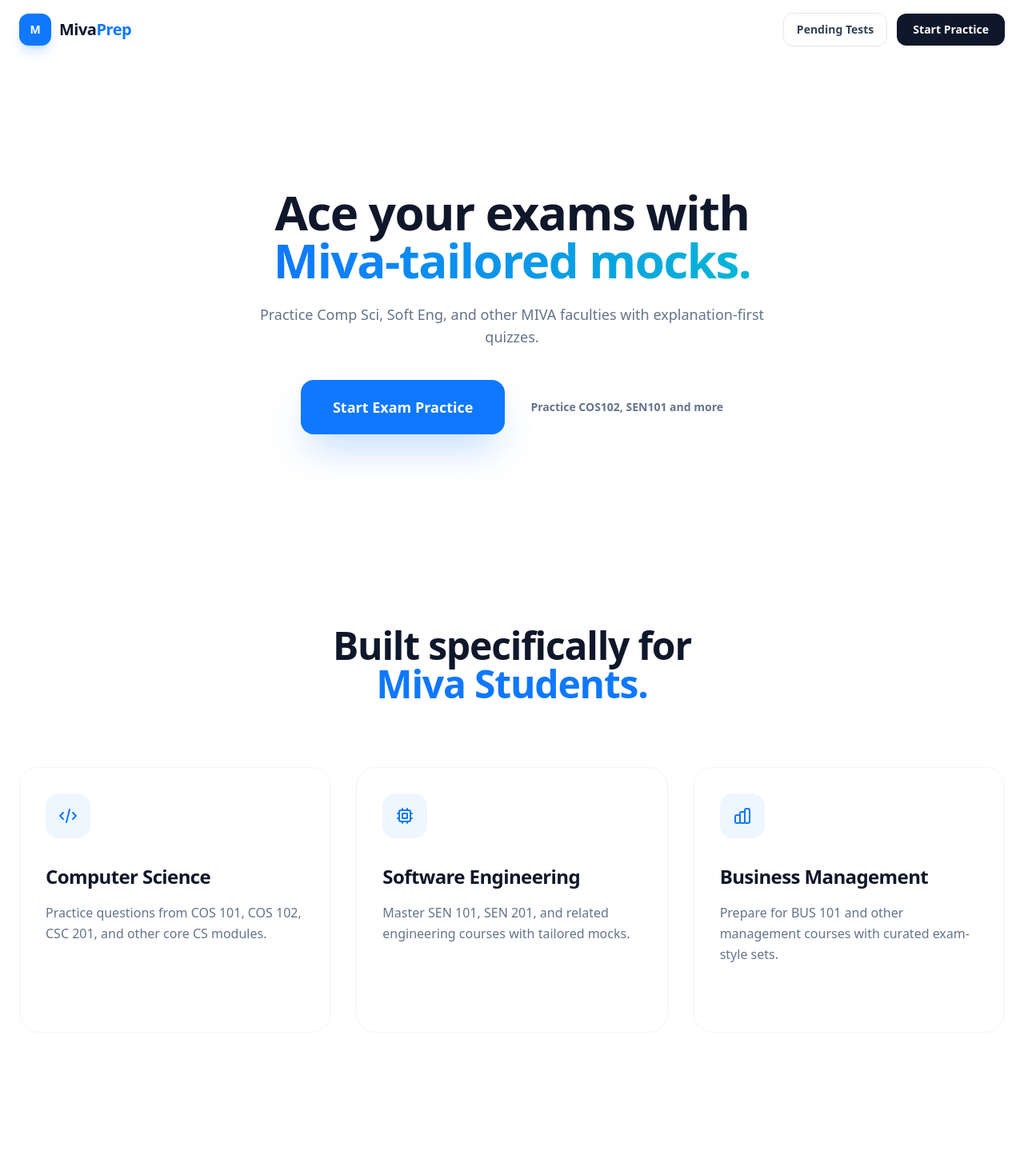
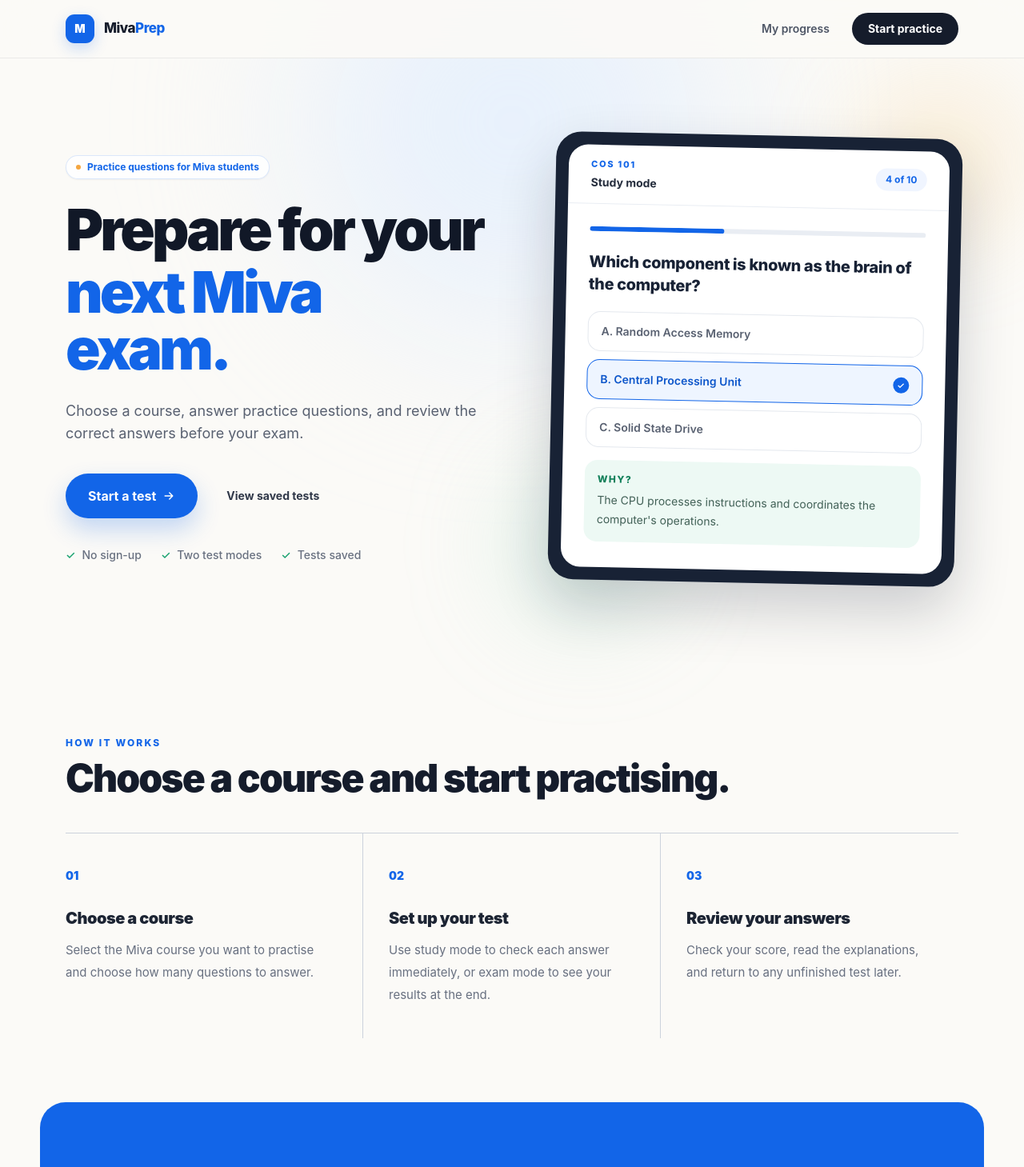
Before and after one commit to JC-Coder/quiz_server, a React (Vite) app: page / in a window 1280 px wide. Shown: the top 1459 px of the page at 80% size. Built offline with nearby package versions, Linux system fonts and the light colour scheme.

Commit message:
chore: update landing page

```diff
--- a/src/pages/HomePage.jsx
+++ b/src/pages/HomePage.jsx
@@ -1,149 +1,215 @@
 import { Link } from 'react-router-dom';
-import PageContainer from '../components/PageContainer';
 
-const highlights = [
+const benefits = [
   {
-    title: 'Computer Science',
-    description:
-      'Practice questions from COS 101, COS 102, CSC 201, and other core CS modules.',
-    icon: (
-      <svg className="h-6 w-6" fill="none" stroke="currentColor" viewBox="0 0 24 24">
-        <path
-          strokeLinecap="round"
-          strokeLinejoin="round"
-          strokeWidth={2}
-          d="M10 20l4-16m4 4l4 4-4 4M6 16l-4-4 4-4"
-        />
-      </svg>
-    )
+    number: '01',
+    title: 'Choose a course',
+    description: 'Select the Miva course you want to practise and choose how many questions to answer.',
   },
   {
-    title: 'Software Engineering',
-    description: 'Master SEN 101, SEN 201, and related engineering courses with tailored mocks.',
-    icon: (
-      <svg className="h-6 w-6" fill="none" stroke="currentColor" viewBox="0 0 24 24">
-        <path
-          strokeLinecap="round"
-          strokeLinejoin="round"
-          strokeWidth={2}
-          d="M9 3v2m6-2v2M9 19v2m6-2v2M5 9H3m2 6H3m18-6h-2m2 6h-2M7 19h10a2 2 0 002-2V7a2 2 0 00-2-2H7a2 2 0 00-2 2v10a2 2 0 002 2zM9 9h6v6H9V9z"
-        />
-      </svg>
-    )
+    number: '02',
+    title: 'Set up your test',
+    description: 'Use study mode to check each answer immediately, or exam mode to see your results at the end.',
   },
   {
-    title: 'Business Management',
-    description: 'Prepare for BUS 101 and other management courses with curated exam-style sets.',
-    icon: (
-      <svg className="h-6 w-6" fill="none" stroke="currentColor" viewBox="0 0 24 24">
-        <path
-          strokeLinecap="round"
-          strokeLinejoin="round"
-          strokeWidth={2}
-          d="M9 19v-6a2 2 0 00-2-2H5a2 2 0 00-2 2v6a2 2 0 002 2h2a2 2 0 002-2zm0 0V9a2 2 0 012-2h2a2 2 0 012 2v10m-6 0a2 2 0 002 2h2a2 2 0 002-2m0 0V5a2 2 0 012-2h2a2 2 0 012 2v14a2 2 0 01-2 2h-2a2 2 0 01-2-2z"
-        />
+    number: '03',
+    title: 'Review your answers',
+    description: 'Check your score, read the explanations, and return to any unfinished test later.',
+  },
+];
+
+function ArrowIcon() {
+  return (
+    <svg aria-hidden="true" className="h-4 w-4" fill="none" viewBox="0 0 20 20">
+      <path d="M4 10h12m-5-5 5 5-5 5" stroke="currentColor" strokeLinecap="round" strokeLinejoin="round" strokeWidth="1.8" />
     </svg>
-    )
+  );
 }
-];
 
 function HomePage() {
   return (
-    <div className="min-h-screen bg-white">
-      <nav className="sticky top-0 z-50 border-b border-slate-50 bg-white/80 backdrop-blur-xl">
-        <div className="mx-auto flex max-w-7xl items-center justify-between px-4 py-4 sm:px-6">
-          <div className="flex items-center gap-2.5">
-            <div className="flex h-10 w-10 items-center justify-center rounded-xl bg-brand-500 text-white shadow-lg shadow-brand-500/20">
-              <span className="text-sm font-black">M</span>
-            </div>
-            <span className="text-xl font-black tracking-tight text-slate-900">
-              Miva<span className="text-brand-500">Prep</span>
+    <div className="min-h-screen overflow-hidden bg-[#fbfaf7] text-[#151c2b]">
+      <header className="relative z-50 border-b border-[#151c2b]/[0.07] bg-[#fbfaf7]/90 backdrop-blur-xl">
+        <nav className="mx-auto flex h-[72px] max-w-[1180px] items-center justify-between px-5 sm:px-8">
+          <Link to="/" className="flex items-center gap-3" aria-label="Miva Prep home">
+            <span className="grid h-9 w-9 place-items-center rounded-[11px] bg-[#1265e8] text-sm font-black text-white shadow-[0_6px_18px_rgba(18,101,232,0.22)]">
+              M
             </span>
-          </div>
+            <span className="text-[17px] font-extrabold tracking-[-0.03em]">
+              Miva<span className="text-[#1265e8]">Prep</span>
+            </span>
+          </Link>
+
           <div className="flex items-center gap-2 sm:gap-3">
             <Link
               to="/progress"
-              className="rounded-xl border border-slate-200 px-3 py-2 text-xs font-bold text-slate-700 transition hover:bg-slate-50 sm:px-4 sm:py-2.5 sm:text-sm"
+              className="rounded-full px-3 py-2 text-sm font-semibold text-[#4e5666] transition hover:bg-white hover:text-[#151c2b] sm:px-4"
             >
-              <span className="sm:hidden">Pending</span>
-              <span className="hidden sm:inline">Pending Tests</span>
+              <span className="sm:hidden">Progress</span>
+              <span className="hidden sm:inline">My progress</span>
             </Link>
             <Link
               to="/setup"
-              className="rounded-xl bg-slate-900 px-3.5 py-2 text-xs font-bold text-white transition hover:bg-slate-800 sm:px-5 sm:py-2.5 sm:text-sm"
+              className="rounded-full bg-[#151c2b] px-4 py-2.5 text-sm font-bold text-white transition hover:-translate-y-0.5 hover:bg-[#1265e8] sm:px-5"
             >
-              <span className="sm:hidden">Start</span>
-              <span className="hidden sm:inline">Start Practice</span>
+              Start practice
             </Link>
           </div>
+        </nav>
+      </header>
+
+      <main>
+        <section className="relative">
+          <div className="pointer-events-none absolute left-1/2 top-[-180px] h-[520px] w-[520px] -translate-x-1/2 rounded-full bg-[#dcecff]/60 blur-[110px]" />
+          <div className="relative mx-auto grid max-w-[1180px] items-center gap-14 px-5 pb-20 pt-16 sm:px-8 sm:pt-20 lg:grid-cols-[1.02fr_0.98fr] lg:gap-20 lg:pb-28 lg:pt-24">
+            <div className="max-w-[620px]">
+              <div className="mb-7 inline-flex items-center gap-2 rounded-full border border-[#1265e8]/15 bg-white/80 px-3 py-1.5 text-xs font-bold text-[#1265e8] shadow-sm">
+                <span className="h-1.5 w-1.5 rounded-full bg-[#f4a640]" />
+                Practice questions for Miva students
               </div>
-      </nav>
 
-      <PageContainer wide>
-        <section className="flex flex-col items-center gap-8 py-12 lg:py-28">
-          <div className="mx-auto w-full max-w-4xl text-center">
-            <h1 className="mx-auto max-w-2xl text-3xl font-black leading-[1.2] tracking-tight text-slate-900 sm:text-5xl lg:text-6xl">
-              Ace your exams with
-              <br />
-              <span className="bg-gradient-to-r from-brand-500 to-cyan-500 bg-clip-text py-2 text-transparent">
-                Miva-tailored mocks.
-              </span>
+              <h1 className="text-[44px] font-black leading-[0.98] tracking-[-0.055em] text-[#111827] sm:text-[64px] lg:text-[72px]">
+                Prepare for your
+                <span className="mt-2 block text-[#1265e8]">next Miva exam.</span>
               </h1>
-            <p className="mx-auto mt-6 text-base leading-relaxed text-slate-500 md:text-lg lg:max-w-2xl">
-              Practice Comp Sci, Soft Eng, and other MIVA faculties with explanation-first quizzes.
+
+              <p className="mt-7 max-w-[560px] text-[17px] leading-8 text-[#596171] sm:text-lg">
+                Choose a course, answer practice questions, and review the correct answers before your exam.
               </p>
-            <div className="mt-10 flex flex-col items-center justify-center gap-4 sm:flex-row lg:gap-8">
+
+              <div className="mt-9 flex flex-col gap-3 sm:flex-row sm:items-center">
                 <Link
                   to="/setup"
-                className="inline-flex w-full items-center justify-center rounded-2xl bg-brand-500 px-10 py-4 text-lg font-bold text-white shadow-2xl shadow-brand-500/30 transition-all hover:-translate-y-1 hover:bg-brand-600 sm:w-auto sm:py-5"
+                  className="inline-flex min-h-14 items-center justify-center gap-2 rounded-full bg-[#1265e8] px-7 text-base font-bold text-white shadow-[0_14px_30px_rgba(18,101,232,0.24)] transition hover:-translate-y-0.5 hover:bg-[#0d56ca]"
                 >
-                Start Exam Practice
+                  Start a test
+                  <ArrowIcon />
                 </Link>
-              <p className="text-sm font-bold text-slate-500">Practice COS102, SEN101 and more</p>
+                <Link
+                  to="/progress"
+                  className="inline-flex min-h-14 items-center justify-center rounded-full px-6 text-sm font-bold text-[#303849] transition hover:bg-white"
+                >
+                  View saved tests
+                </Link>
+              </div>
+
+              <div className="mt-9 flex flex-wrap gap-x-6 gap-y-3 text-sm font-medium text-[#697181]">
+                <span className="flex items-center gap-2">
+                  <span className="text-[#15a06c]">✓</span> No sign-up
+                </span>
+                <span className="flex items-center gap-2">
+                  <span className="text-[#15a06c]">✓</span> Two test modes
+                </span>
+                <span className="flex items-center gap-2">
+                  <span className="text-[#15a06c]">✓</span> Tests saved
+                </span>
+              </div>
+            </div>
+
+            <div className="relative mx-auto w-full max-w-[520px] lg:mx-0">
+              <div className="absolute -right-16 -top-14 h-44 w-44 rounded-full bg-[#f9cf87]/35 blur-3xl" />
+              <div className="absolute -bottom-12 -left-14 h-48 w-48 rounded-full bg-[#9edfc5]/30 blur-3xl" />
+
+              <div className="relative rotate-[1.2deg] rounded-[32px] bg-[#182235] p-3 shadow-[0_32px_70px_rgba(22,31,49,0.20)] sm:p-4">
+                <div className="overflow-hidden rounded-[24px] bg-white">
+                  <div className="flex items-center justify-between border-b border-[#e9edf3] px-5 py-4 sm:px-7">
+                    <div>
+                      <p className="text-[11px] font-extrabold uppercase tracking-[0.16em] text-[#1265e8]">COS 101</p>
+                      <p className="mt-1 text-sm font-bold text-[#252d3d]">Study mode</p>
+                    </div>
+                    <span className="rounded-full bg-[#f0f5ff] px-3 py-1.5 text-xs font-bold text-[#1265e8]">
+                      4 of 10
+                    </span>
+                  </div>
+
+                  <div className="px-5 pb-6 pt-5 sm:px-7 sm:pb-8 sm:pt-7">
+                    <div className="h-1.5 overflow-hidden rounded-full bg-[#e9edf3]">
+                      <div className="h-full w-[40%] rounded-full bg-[#1265e8]" />
+                    </div>
+                    <p className="mt-6 text-lg font-extrabold leading-7 tracking-[-0.02em] text-[#182235] sm:text-xl">
+                      Which component is known as the brain of the computer?
+                    </p>
+
+                    <div className="mt-5 space-y-2.5">
+                      {['A. Random Access Memory', 'B. Central Processing Unit', 'C. Solid State Drive'].map((answer, index) => (
+                        <div
+                          key={answer}
+                          className={`flex items-center justify-between rounded-2xl border px-4 py-3.5 text-sm font-semibold ${
+                            index === 1
+                              ? 'border-[#1265e8] bg-[#eef5ff] text-[#0d56ca]'
+                              : 'border-[#e4e8ee] text-[#596171]'
+                          }`}
+                        >
+                          {answer}
+                          {index === 1 && (
+                            <span className="grid h-5 w-5 place-items-center rounded-full bg-[#1265e8] text-[11px] text-white">✓</span>
+                          )}
+                        </div>
+                      ))}
+                    </div>
+
+                    <div className="mt-4 rounded-2xl bg-[#edf9f4] p-4">
+                      <p className="text-xs font-extrabold uppercase tracking-[0.12em] text-[#12805a]">Why?</p>
+                      <p className="mt-1.5 text-sm leading-6 text-[#426157]">
+                        The CPU processes instructions and coordinates the computer&apos;s operations.
+                      </p>
+                    </div>
+                  </div>
+                </div>
+              </div>
+
             </div>
           </div>
         </section>
 
-        <section className="py-16 lg:py-32">
-          <div className="mb-12 text-center sm:mb-20">
-            <h2 className="text-3xl font-black tracking-tight text-slate-900 sm:text-4xl lg:text-5xl">
-              Built specifically for
-              <br />
-              <span className="text-brand-500">Miva Students.</span>
+        <section className="mx-auto max-w-[1180px] px-5 py-16 sm:px-8 sm:py-20">
+          <div>
+            <p className="text-xs font-extrabold uppercase tracking-[0.18em] text-[#1265e8]">How it works</p>
+            <h2 className="mt-4 text-3xl font-black leading-[1.08] tracking-[-0.04em] text-[#151c2b] sm:text-4xl lg:whitespace-nowrap lg:text-[clamp(2.5rem,4vw,3rem)]">
+              Choose a course and start practising.
             </h2>
           </div>
 
-          <div className="grid grid-cols-1 gap-6 sm:gap-8 md:grid-cols-2 lg:grid-cols-3">
-            {highlights.map((item) => (
+          <div className="mt-10 grid border-t border-[#ccd2dc] md:grid-cols-3 sm:mt-12">
+            {benefits.map((benefit) => (
               <article
-                key={item.title}
-                className="group relative flex flex-col rounded-3xl border border-slate-100 bg-white p-8 transition-all duration-300 hover:-translate-y-2 hover:border-brand-200 hover:shadow-2xl hover:shadow-brand-500/10"
+                key={benefit.number}
+                className="border-b border-[#ccd2dc] py-8 md:border-b-0 md:border-r md:px-8 md:py-10 md:first:pl-0 md:last:border-r-0"
               >
-                <div className="mb-8 flex h-14 w-14 items-center justify-center rounded-2xl bg-brand-50 text-brand-500 transition-colors group-hover:bg-brand-500 group-hover:text-white">
-                  {item.icon}
-                </div>
-                <h3 className="text-xl font-black tracking-tight text-slate-900 transition-colors group-hover:text-brand-600 sm:text-2xl">
-                  {item.title}
-                </h3>
-                <p className="mt-4 text-base leading-relaxed text-slate-500">{item.description}</p>
-                <div className="mt-8 flex items-center gap-2 text-sm font-bold text-brand-500 opacity-0 transition-opacity group-hover:opacity-100">
-                  Learn more
-                  <svg className="h-4 w-4" fill="none" stroke="currentColor" viewBox="0 0 24 24">
-                    <path
-                      strokeLinecap="round"
-                      strokeLinejoin="round"
-                      strokeWidth={3}
-                      d="M17 8l4 4m0 0l-4 4m4-4H3"
-                    />
-                  </svg>
-                </div>
+                <span className="text-sm font-black text-[#1265e8]">{benefit.number}</span>
+                <h3 className="mt-7 text-xl font-black tracking-[-0.025em] text-[#1c2433]">{benefit.title}</h3>
+                <p className="mt-3 max-w-sm text-[15px] leading-7 text-[#687080]">{benefit.description}</p>
               </article>
             ))}
           </div>
         </section>
-      </PageContainer>
+
+        <section className="px-5 pb-5 sm:px-8 sm:pb-8">
+          <div className="mx-auto max-w-[1180px] overflow-hidden rounded-[32px] bg-[#1265e8] px-6 py-14 text-center text-white sm:px-10 sm:py-20">
+            <p className="text-xs font-extrabold uppercase tracking-[0.2em] text-white/70">Ready to practise?</p>
+            <h2 className="mx-auto mt-4 max-w-2xl text-4xl font-black leading-[1.05] tracking-[-0.045em] sm:text-5xl">
+              Start a Miva practice test.
+            </h2>
+            <p className="mx-auto mt-5 max-w-xl text-base leading-7 text-white/75">
+              Choose your course, test mode, and number of questions. You can stop and continue later.
+            </p>
+            <Link
+              to="/setup"
+              className="mt-8 inline-flex min-h-14 items-center justify-center gap-2 rounded-full bg-white px-7 text-base font-bold text-[#0d56ca] transition hover:-translate-y-0.5 hover:bg-[#f7f9ff]"
+            >
+              Start practising
+              <ArrowIcon />
+            </Link>
           </div>
-  )
+        </section>
+      </main>
+
+      <footer className="mx-auto flex max-w-[1180px] flex-col gap-4 px-5 py-8 text-sm text-[#7a8290] sm:flex-row sm:items-center sm:justify-between sm:px-8">
+        <p className="font-semibold text-[#4e5666]">MivaPrep</p>
+        <p>Independent practice tool for Miva students.</p>
+      </footer>
+    </div>
+  );
 }
 
 export default HomePage;
--- a/src/styles.css
+++ b/src/styles.css
@@ -4,4 +4,10 @@
 
 body {
   @apply min-h-screen bg-white text-slate-900 antialiased;
+  font-family: Inter, ui-sans-serif, system-ui, -apple-system, BlinkMacSystemFont, "Segoe UI", sans-serif;
 }
+
+::selection {
+  background: #cfe2ff;
+  color: #0d3f8f;
+}
```
Also changed, not shown: index.html (+6 -1 lines), 1 other file (tests, documents, lock files or other folders). Lines whose indentation alone changed are shown as unchanged.
